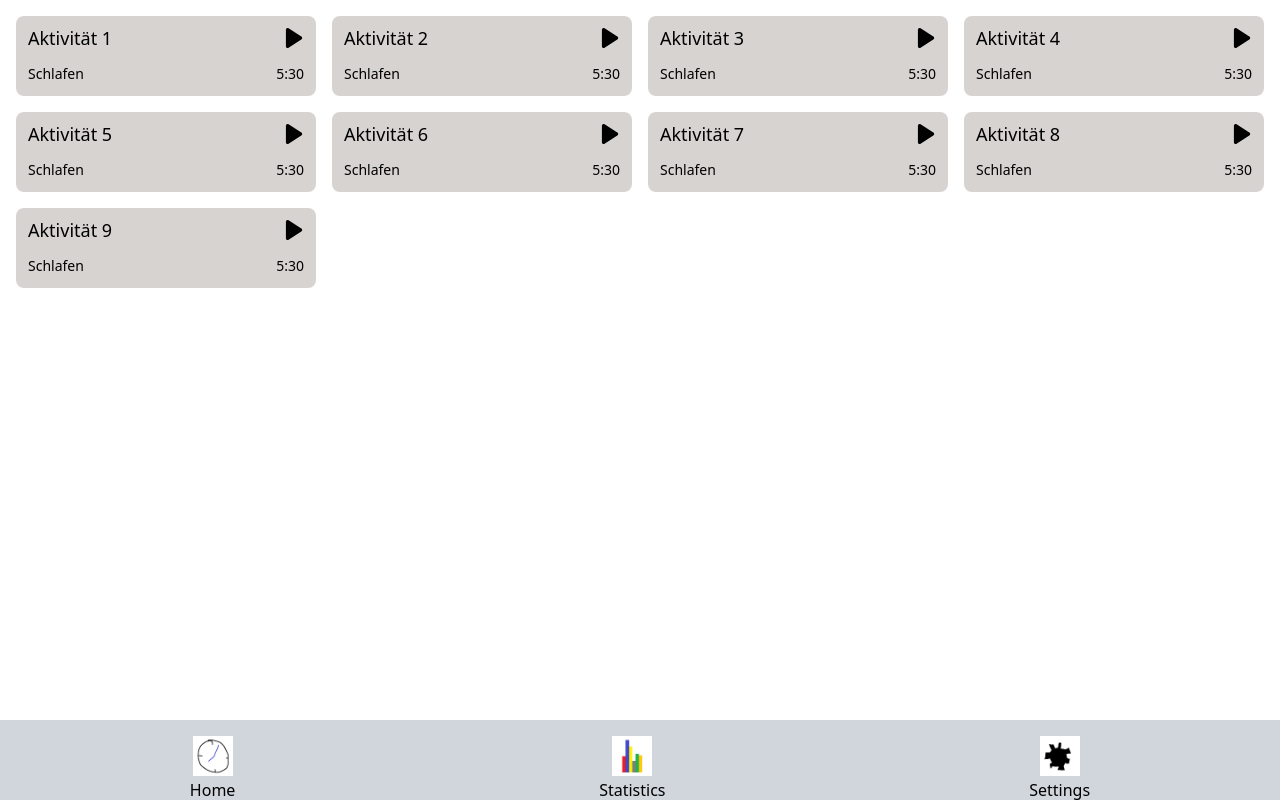
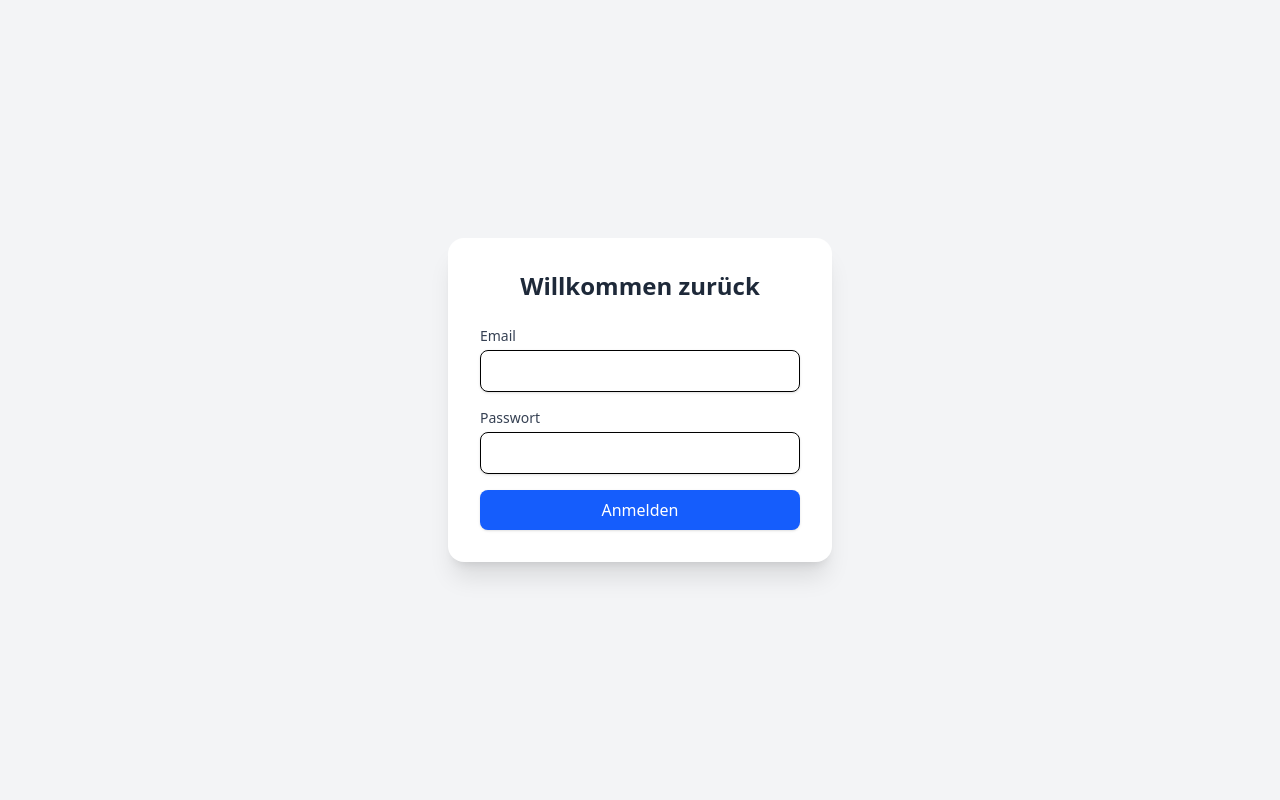
Before and after one commit to LaetusH/tempute, a Nuxt app: page / in a window 1280 px wide. Built offline with nearby package versions, Linux system fonts and the light colour scheme; no server answers.

Commit message:
chore: removed pages, added login page

```diff
--- a/app.vue
+++ b/app.vue
@@ -10,10 +10,17 @@ useHead({
     { rel: 'apple-touch-icon', href: '/icons/logo-192x192.png' }
   ]
 })
+
+const { user, fetchUser} = useAuth()
+
+onMounted(() => {
+  fetchUser()
+})
 </script>
 <template>
   <div>
-    <NuxtPage />
+    <ScreenLogin v-if="!user" />
+    <MainApp v-else />
   </div>
 </template>
 <style>
--- /dev/null
+++ b/components/Screen/Login.vue
@@ -0,0 +1,69 @@
+<script setup lang="ts">
+import { useAuth } from '~/composables/useAuth'
+
+const { fetchUser } = useAuth()
+const email = ref('')
+const password = ref('')
+const error = ref('')
+const loading = ref(false)
+
+async function login() {
+  loading.value = true
+  error.value = ''
+  try {
+    await $fetch('/api/auth/login', {
+      method: 'POST',
+      body: { email: email.value, password: password.value }
+    })
+    await fetchUser()
+  } catch (err: any) {
+    error.value = err?.data?.message || 'Login failed'
+  } finally {
+    loading.value = false
+  }
+}
+</script>
+
+<template>
+  <div class="flex items-center justify-center min-h-screen bg-gray-100">
+    <div class="w-full max-w-sm bg-white p-8 rounded-2xl shadow-xl">
+      <h1 class="text-2xl font-bold text-center text-gray-800 mb-6">
+        Willkommen zurück
+      </h1>
+
+      <form @submit.prevent="login" class="space-y-4">
+        <div>
+          <label class="block text-sm font-medium text-gray-700">Email</label>
+          <input
+            v-model="email"
+            type="email"
+            required
+            class="mt-1 w-full px-3 py-2 border rounded-lg shadow-sm focus:ring-2 focus:ring-blue-500 focus:border-blue-500 outline-none"
+          />
+        </div>
+
+        <div>
+          <label class="block text-sm font-medium text-gray-700">Passwort</label>
+          <input
+            v-model="password"
+            type="password"
+            required
+            class="mt-1 w-full px-3 py-2 border rounded-lg shadow-sm focus:ring-2 focus:ring-blue-500 focus:border-blue-500 outline-none"
+          />
+        </div>
+
+        <button
+          type="submit"
+          :disabled="loading"
+          class="w-full py-2 px-4 bg-blue-600 text-white rounded-lg shadow hover:bg-blue-700 disabled:opacity-50 transition"
+        >
+          {{ loading ? 'Melde an…' : 'Anmelden' }}
+        </button>
+
+        <p v-if="error" class="text-sm text-red-600 text-center mt-2">
+          {{ error }}
+        </p>
+      </form>
+    </div>
+  </div>
+</template>
--- /dev/null
+++ b/composables/useAuth.ts
@@ -0,0 +1,18 @@
+export const useAuth = () => {
+  const user = useState<any>('auth_user', () => null)
+
+  async function fetchUser() {
+    try {
+      user.value = await $fetch('/api/auth/me')
+    } catch {
+      user.value = null
+    }
+  }
+
+  async function logout() {
+    await $fetch('/api/auth/logout', { method: 'POST' })
+    user.value = null
+  }
+
+  return { user, fetchUser, logout }
+}
--- a/nuxt.config.ts
+++ b/nuxt.config.ts
@@ -8,6 +8,7 @@ export default defineNuxtConfig({
   vite: {
     plugins: [tailwindcss()]
   },
+  pages: false,
   pwa: {
     registerType: 'autoUpdate',
     manifest: {
```
Also changed, not shown: components/MainApp.vue (renamed from pages/index.vue), 1 other file (tests, documents, lock files or other folders).
